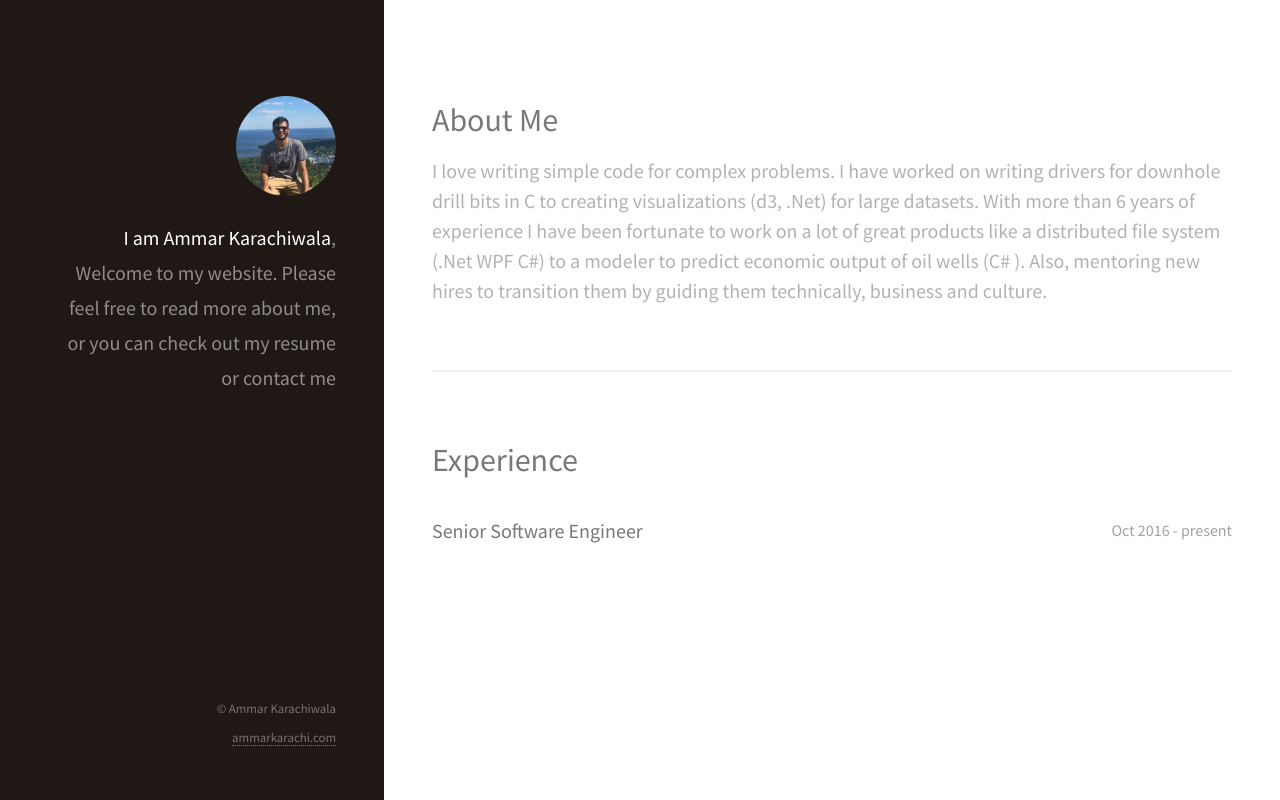
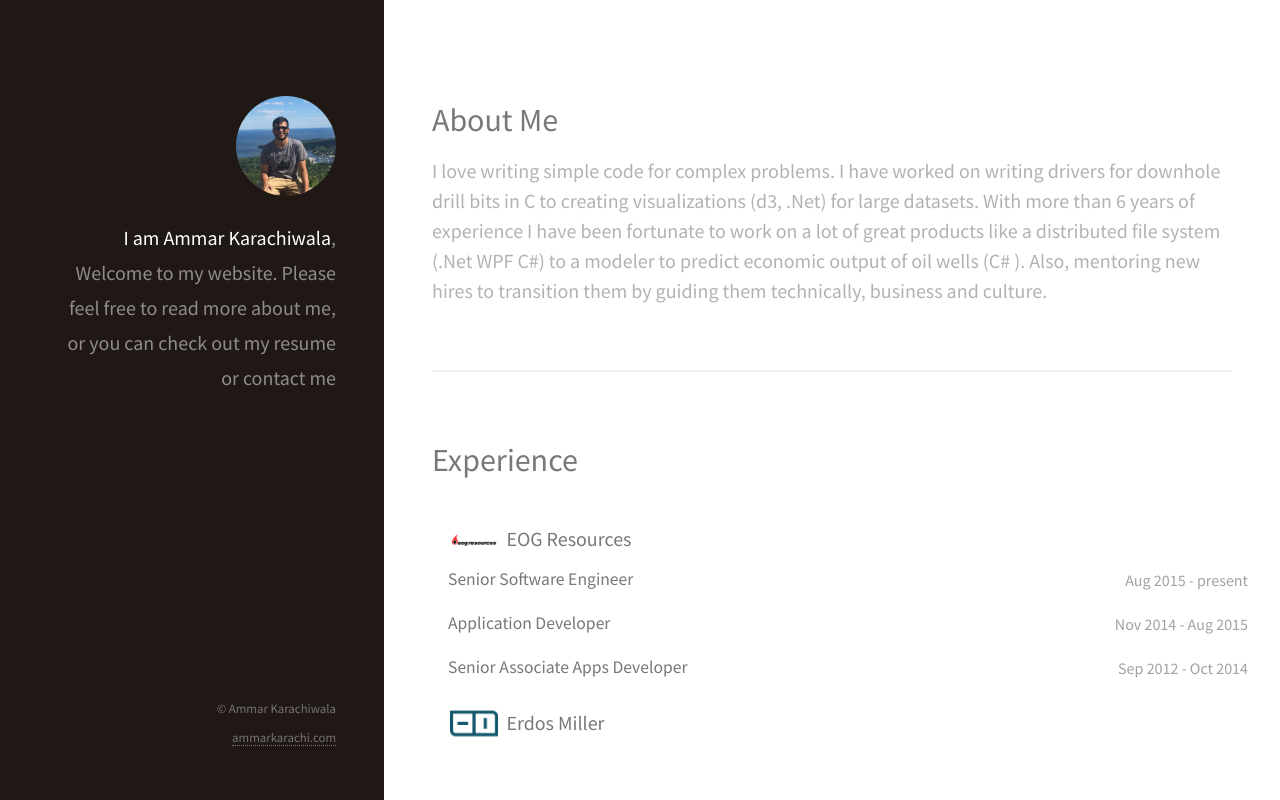
Before and after one commit to Ammarkarachiwala/ammarkarach, a React (Create React App) app: page / in a window 1280 px wide. Built offline with nearby package versions, Linux system fonts and the light colour scheme.

Commit message:
some more stuff for company stuff

```diff
--- /dev/null
+++ b/src/experience/company.js
@@ -0,0 +1,9 @@
+import React from 'react';
+
+const Company = ({image, name}) => {
+    return <div className='company' >
+        <img className='companyLogo' src={image} />
+        <h3 >{name}</h3>
+    </div>
+}
+export default Company;
--- a/src/experience/index.js
+++ b/src/experience/index.js
@@ -1,14 +1,31 @@
 import React from 'react';
+import Position from './position';
+import Company from './company';
+import EOG from '../images/eog.png';
+import EM from '../images/em.png';
 
 const Experience = () => {
     return <section >
         <header class='major' >
             <h2>Experience</h2>
             <div >
-                <div className='date' >
-                    <h3>Senior Software Engineer </h3>
-                    <span>Oct 2016 - present</span>
-                </div>
+                <Company image={EOG} name={'EOG Resources'} />
+                <Position
+                    position={'Senior Software Engineer'}
+                    date={'Aug 2015 - present'}
+                />
+                <Position
+                    position={'Application Developer'}
+                    date={'Nov 2014 - Aug 2015'}
+                />
+                <Position
+                    position={'Senior Associate Apps Developer'}
+                    date={'Sep 2012 - Oct 2014'}
+                />
+
+            </div>
+            <div>
+                <Company image={EM} name={'Erdos Miller'} />
             </div>
         </header>
     </section>
--- /dev/null
+++ b/src/experience/position.js
@@ -0,0 +1,11 @@
+import React from 'react';
+
+
+const Position = ({position, date}) => {
+    return <div className='date' >
+    <h4>{position}</h4>
+    <span>{date}</span>
+</div>
+}
+
+export default Position
--- a/src/static/assets/css/main.css
+++ b/src/static/assets/css/main.css
@@ -1797,7 +1797,24 @@ input, select, textarea {
 		display: flex;
 		width: 100%;
 		justify-content: space-between;
-
+		margin: 0 2em 0 1em;
+	}
+
+	div.company {
+		display: flex;
+		justify-content: flex-start;
+		text-align: center;
+		margin: 2px
+	}
+
+	div.company h3 {
+		margin: 0.42em !important
+	}
+
+	img.companyLogo {
+		height: 48px;
+		width: 48px;
+		margin: 0 0 0 1em;
 	}
 
 /* Form */
```
Also changed, not shown: src/images/em.png (added), src/images/eog.png (added).
